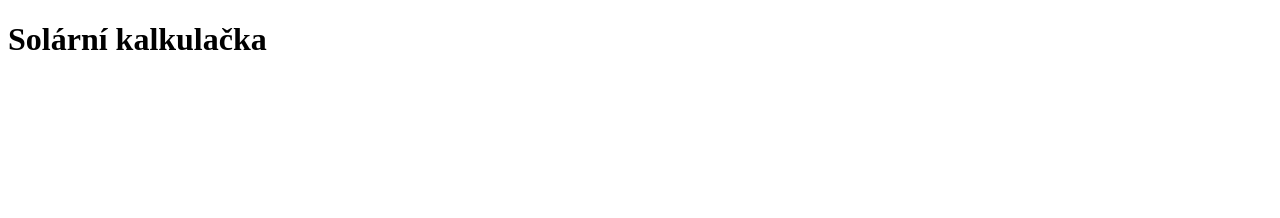
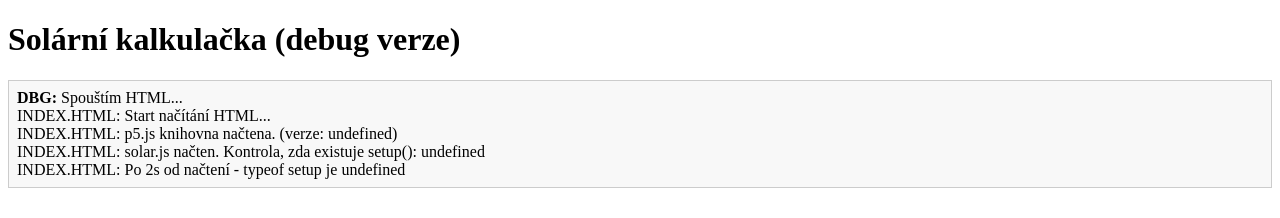
Before and after one commit to michalcilek/solar2, a plain HTML site: page index.html in a window 1280 px wide. Drawn offline with nearby package versions, Linux system fonts and the light colour scheme.

Commit message:
Add files via upload

```diff
--- a/index.html
+++ b/index.html
@@ -2,17 +2,51 @@
 <html lang="en">
 <head>
   <meta charset="UTF-8" />
-  <!-- Nastavení viewportu pro správné zobrazení na mobilních zařízeních -->
-  <meta name="viewport" content="width=device-width, initial-scale=1.0" />
-  <title>Solární kalkulačka</title>
+  <meta name="viewport" content="width=device-width, initial-scale=1.0"/>
+  <title>Solární kalkulačka - Debug verze</title>
 </head>
 <body>
-  <h1>Solární kalkulačka</h1>
+  <h1>Solární kalkulačka (debug verze)</h1>
 
-  <!-- Načtení p5.js z veřejného CDN (verzi si můžete upravit) -->
+  <!-- Kontejner pro zobrazování debug výpisů přímo v HTML -->
+  <div id="debug" style="
+       border:1px solid #ccc;
+       padding:0.5em;
+       background:#f8f8f8;
+       margin-bottom:1em;">
+    <strong>DBG: </strong>
+    <span id="debugText">Spouštím HTML...</span>
+  </div>
+
+  <script>
+    // Pomocná funkce pro přidávání debug textů na stránku
+    function dbg(msg) {
+      console.log(msg); // do konzole
+      const dbgEl = document.getElementById("debugText");
+      if (dbgEl) {
+        dbgEl.innerHTML += "<br>" + msg; // i do HTML
+      }
+    }
+
+    dbg("INDEX.HTML: Start načítání HTML...");
+  </script>
+
+  <!-- Načtení p5.js z CDN -->
   <script src="https://cdn.jsdelivr.net/npm/p5@1.4.0/lib/p5.min.js"></script>
+  <script>
+    dbg("INDEX.HTML: p5.js knihovna načtena. (verze: " + p5.version + ")");
+  </script>
 
-  <!-- Váš kód s logikou solární kalkulačky v p5 (musí definovat setup(), draw() atd.) -->
+  <!-- Váš p5 kód (musí definovat setup(), draw(), atd.) -->
   <script src="solar.js"></script>
+  <script>
+    dbg("INDEX.HTML: solar.js načten. Kontrola, zda existuje setup(): " + (typeof setup));
+
+    // P5 by měla automaticky zavolat setup() a draw()
+    // Po chvíli můžeme zkontrolovat, jestli se spustila
+    setTimeout(() => {
+      dbg("INDEX.HTML: Po 2s od načtení - typeof setup je " + (typeof setup));
+    }, 2000);
+  </script>
 </body>
 </html>
```
